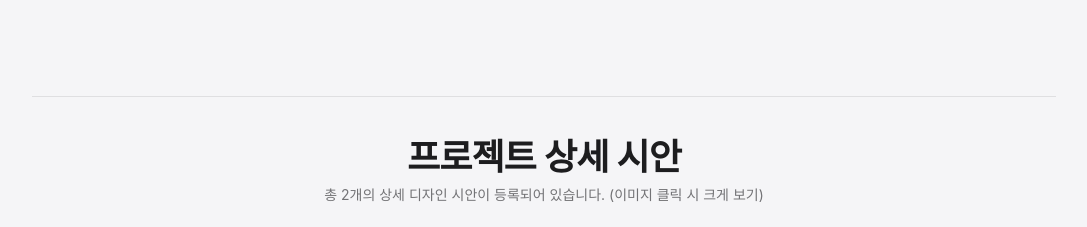
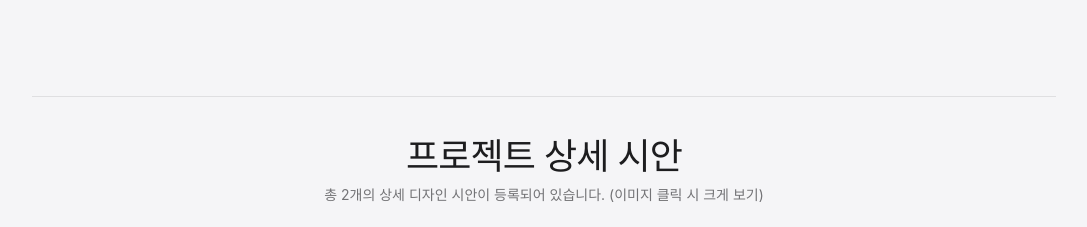
Before and after one commit to kkomjirak/jdesign, a Next.js app: page /portfolio/jd001 in a window 1280 px wide. Shown: the part 1160-1387 px from the top of the page, without its empty margins (96-1183 px from the left). Built offline with nearby package versions, Linux system fonts and the light colour scheme; a web font is replaced by a local one.

Commit message:
Typography: set Pretendard Light 300 on detail gallery heading

```diff
--- a/src/components/portfolio/DetailGalleryView.tsx
+++ b/src/components/portfolio/DetailGalleryView.tsx
@@ -84,7 +84,7 @@ export default function DetailGalleryView({ images, projectTitle }: DetailGaller
     <div className="w-full mt-16 md:mt-24">
       {/* Visual Section Header */}
       <div className="flex flex-col items-center text-center mb-10 md:mb-14 pt-10 border-t border-[#1D1D1F]/10 dark:border-[#F5F5F7]/10">
-        <h2 className="text-2xl md:text-4xl font-semibold tracking-tight text-[#1D1D1F] dark:text-[#F5F5F7]">
+        <h2 className="text-2xl md:text-4xl font-[300] tracking-tight text-[#1D1D1F] dark:text-[#F5F5F7] font-product">
           프로젝트 상세 시안
         </h2>
         <p className="mt-2 text-xs md:text-sm text-[#1D1D1F]/60 dark:text-[#F5F5F7]/60">
```
